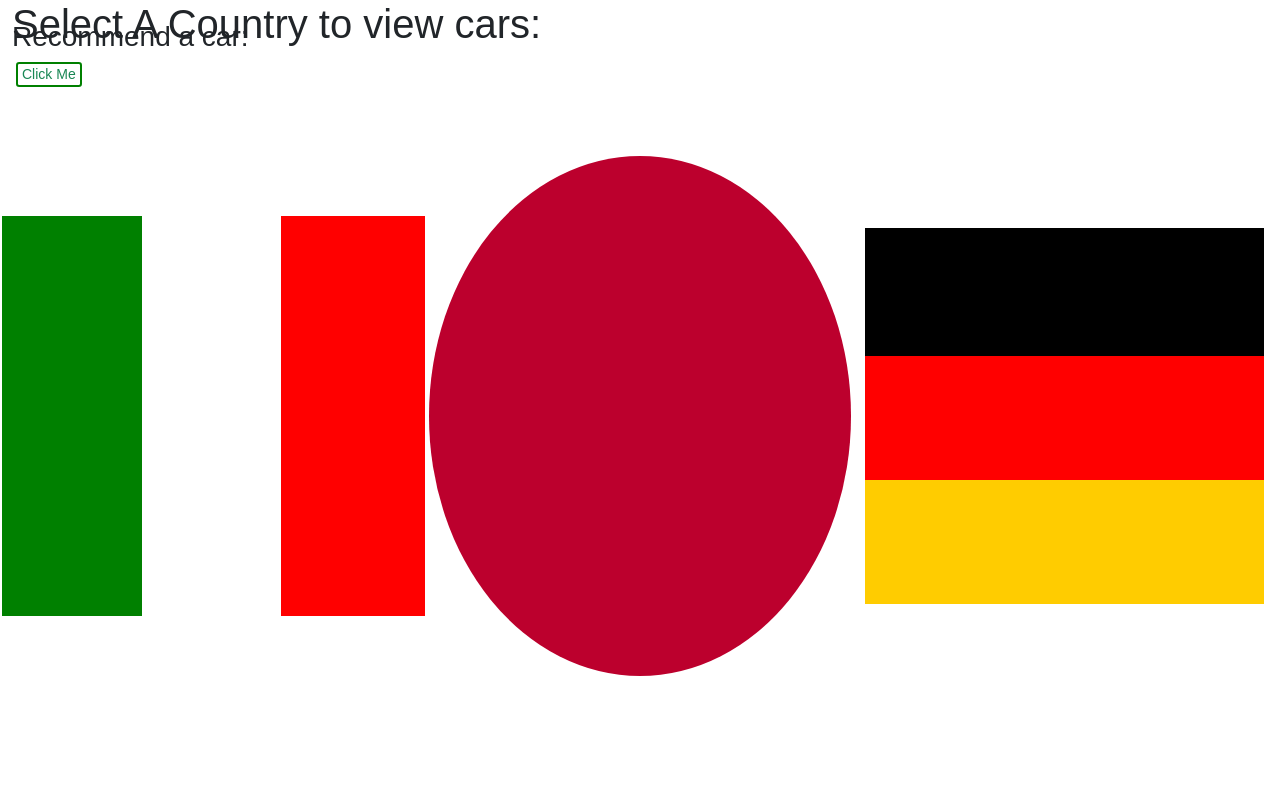
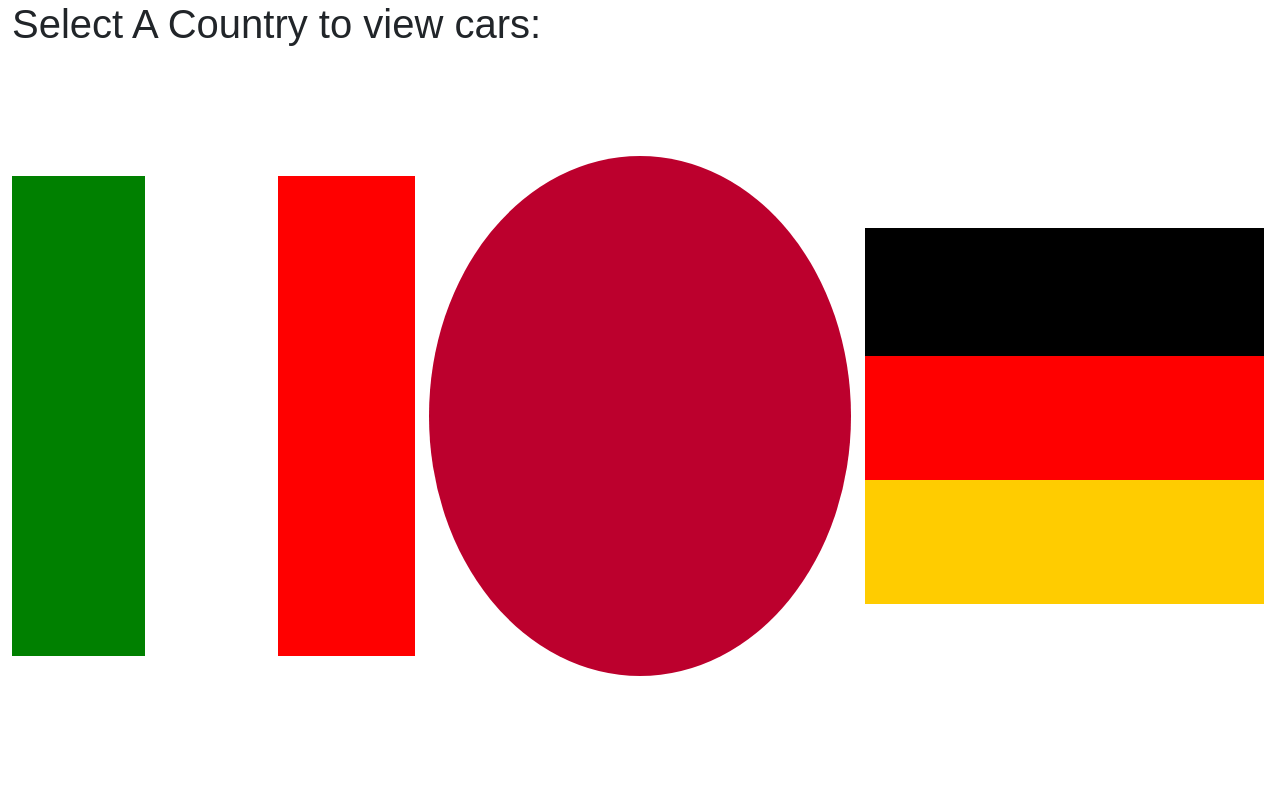
Before and after one commit to EndingNever/AngularVehicleShowcase, an Angular app: page /Italian in a window 1280 px wide. Shown: the top 798 px of the page. Built offline with nearby package versions, Linux system fonts and the light colour scheme; a web font is replaced by a local one.

Commit message:
italian flag not stretching (as much)

```diff
--- a/src/app/app.component.css
+++ b/src/app/app.component.css
@@ -46,6 +46,7 @@ p > .model {
 }
 
 .flag {
+    align-self: center;
     background:linear-gradient(to top, #FFCC00 0, #FFCC00 33%, #FF0000 33%, #FF0000 66%, black 66%, black 100%);
     display: block;
     height: 50%;
@@ -54,15 +55,28 @@ p > .model {
 
 
 .italian {
-    display: block;
-    position: absolute;
-    height: 50%;
-    width: 33%;
-    /* background: linear-gradient(to right, green 33%, white 33%, red 100%  );*/
+    /* border: 2px solid purple; */
+    /* display: block; */
+    /* max-height: 480px; */
+    height: 480px;
+    width: 580px;
     background:linear-gradient(to right, green 0, green 33%, white 33%, white 66%, #ff0000 66%, #ff0000 100%);
-    margin: 3px;
-    /* justify-content: center; */
-    /* align-self: center; */
+    /* background-size: auto 100%; */
+    /* background-position: center;
+    background-size: 100% 100%; */
+    /* margin: 3px; */
+    justify-self: center;
+    align-self: center;
+    align-items: center;
+    justify-content: center;
+}
+
+.italyFlagContainer{
+    /* border: 2px solid green; */
+    height: 100%;
+    display: flex;
+    align-items: center;
+    justify-items: center;
 }
 
 .top {
--- a/src/app/app.component.html
+++ b/src/app/app.component.html
@@ -1,9 +1,9 @@
 <div class="container-fluid vh-100">
   <div class="row rec">
-    <div class="d-none d-md-block top d-flex justify-content-start">
+    <div class="d-none d-lg-block top d-flex justify-content-start">
       <h1>Select A Country to view cars:</h1>
     </div>
-    <div class="d-none d-md-block col-6  top d-flex justify-content-end">
+    <div class="d-none d-xxl-block col-6  top d-flex justify-content-end">
       <h3>Recommend a car:</h3>
       <button
         class="
@@ -58,23 +58,23 @@
   </div>
   <div class="row flagRow">
     <div
-      class="col-12 col-md-4 format d-flex align-self-center"
+      class="col-12 col-lg-4 format d-flex align-self-center italyFlagContainer"
       (click)="italianRoute()"
       (click)="scroll()"
     >
       <!-- Italian Vehicles-->
-      <div class="italian d-flex justify-content-center align-items-center">
+      <div class="italian d-flex">
         <!-- Italian flag-->
         <h1 class="hide">Italy</h1>
       </div>
     </div>
-    <div class="col-12 col-md-4 format" (click)="japanRoute()" (click)="scroll()">
+    <div class="col-12 col-lg-4 format" (click)="japanRoute()" (click)="scroll()">
       <div class="japan d-flex justify-content-center align-items-center">
         <h1 class="hide">Japan</h1>
       </div>
     </div>
 
-    <div class="col-12 col-md-4 format german"  (click)="germanRoute()">
+    <div class="col-12 col-lg-4 format german"  (click)="germanRoute()">
       <div class="flag d-flex justify-content-center align-items-center">
         <h1 class="hide">Germany</h1>
       </div>
```
